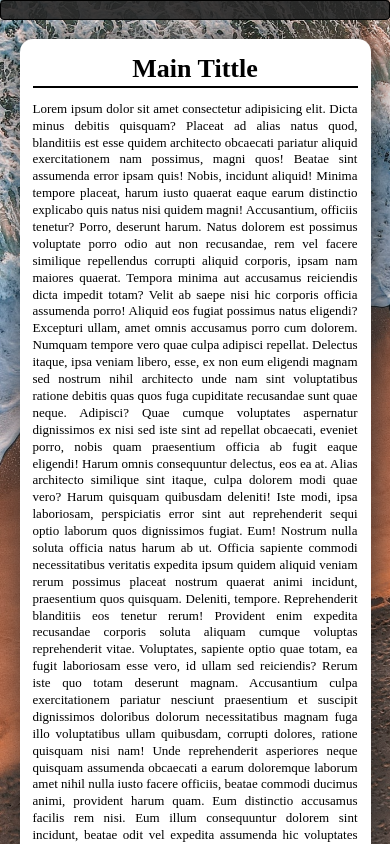
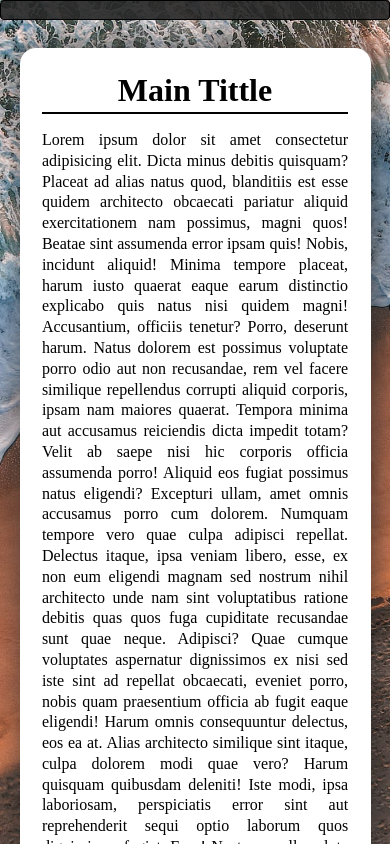
Before and after one commit to DmytroKalenko/ProgressBar, a website: page index.html in a window 390 px wide. Shown: the top 844 px of the page. Drawn offline with nearby package versions, Linux system fonts and the light colour scheme.

Commit message:
AddContentToRWD

```diff
--- a/index.html
+++ b/index.html
@@ -13,6 +13,8 @@
 <body>
     <div class="image">
         <div class="backgroud"></div>
+
+
     </div>
 
     <div class="progressBar">
@@ -198,8 +200,6 @@
 
         </div>
     </div>
-
-    <script src="https://code.jquery.com/jquery-3.6.0.js"></script>
     <script src="js/libs.min.js"></script>
     <script src="js/main.js"></script>
 </body>
--- a/less/style.less
+++ b/less/style.less
@@ -60,7 +60,7 @@ button {
     .line {
         width: 0;
         height: 60%;
-        background-image: -webkit-linear-gradient(-180deg, rgb(193, 72, 196) 0%, rgb(70, 52, 114) 100%);
+        background-image: -webkit-linear-gradient(-180deg, rgb(229, 255, 0) 0%, rgb(255, 153, 1) 100%);
         border-top-right-radius: 1rem;
         border-bottom-right-radius: 1rem;
     }
@@ -93,9 +93,12 @@ button {
 
 // X-Small devices (portrait phones, less than 576px)
 @media (max-width: 575.98px) {
+    .backgroud {
+        background: url(../images/BG_mobile.jpg) center
+    }
+
     .parallax {
         .text {
-            max-width: 90%;
             margin: 3rem auto;
             padding: 1rem;
         }
@@ -103,15 +106,23 @@ button {
 }
 
 // Small devices (landscape phones, less than 768px)
-@media (max-width: 767.98px) {
+@media (max-width: 769.98px) {
+    .backgroud {
+        background: url(../images/BG_tablet.jpg) center;
+        background-size: cover;
 
-    body,
-    html {
-        font-size: 13px;
     }
 
-    .parallax .text h1 {
-        margin: 0 0 1rem;
+
+    .parallax {
+        .text {
+            max-width: 90%;
+            padding: 1.4rem;
+
+            h1 {
+                margin: 0 0 1rem;
+            }
+        }
     }
 }
 
```
Also changed, not shown: css/style.min.css, images/BG_mobile.jpg (added), images/BG_tablet.jpg (added).
